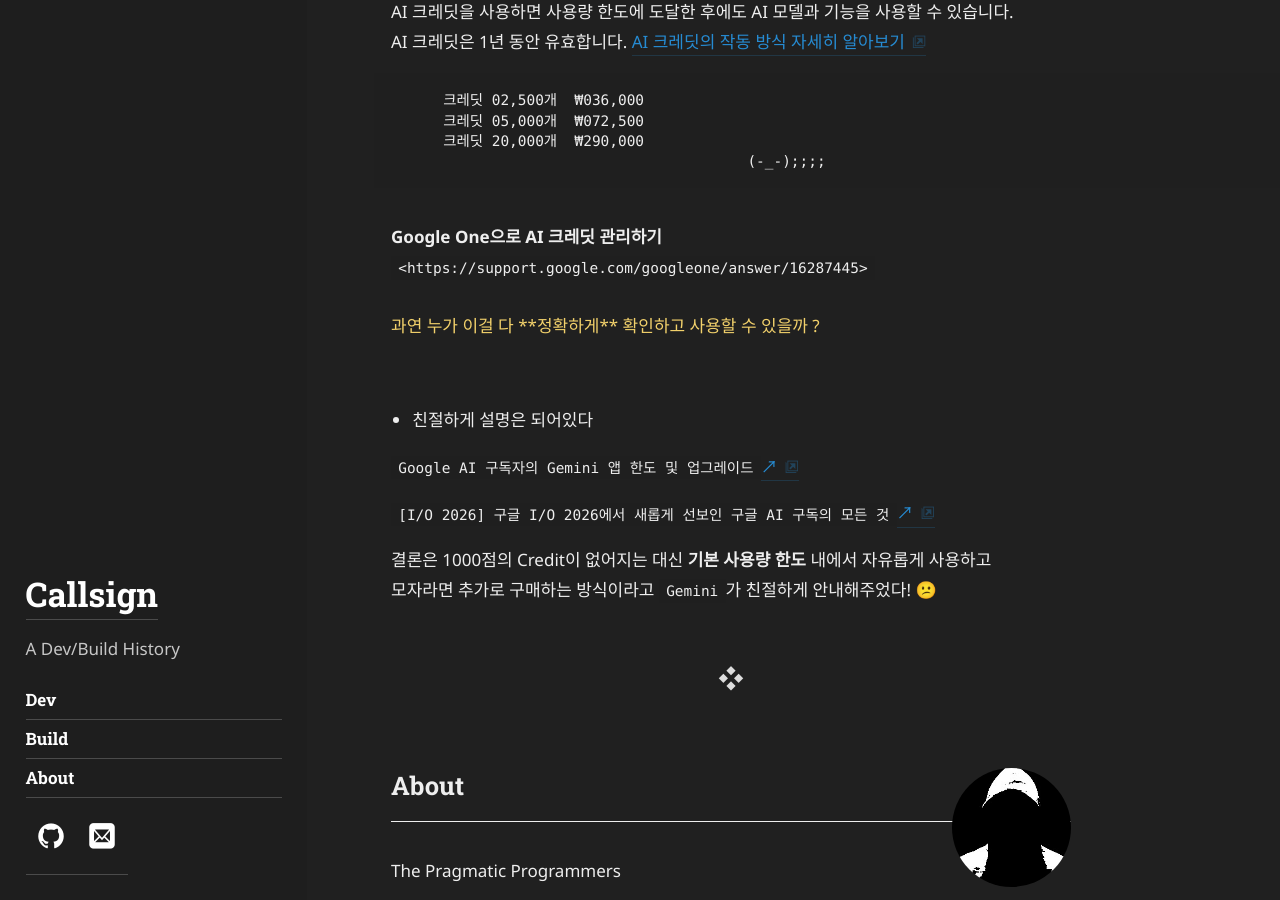
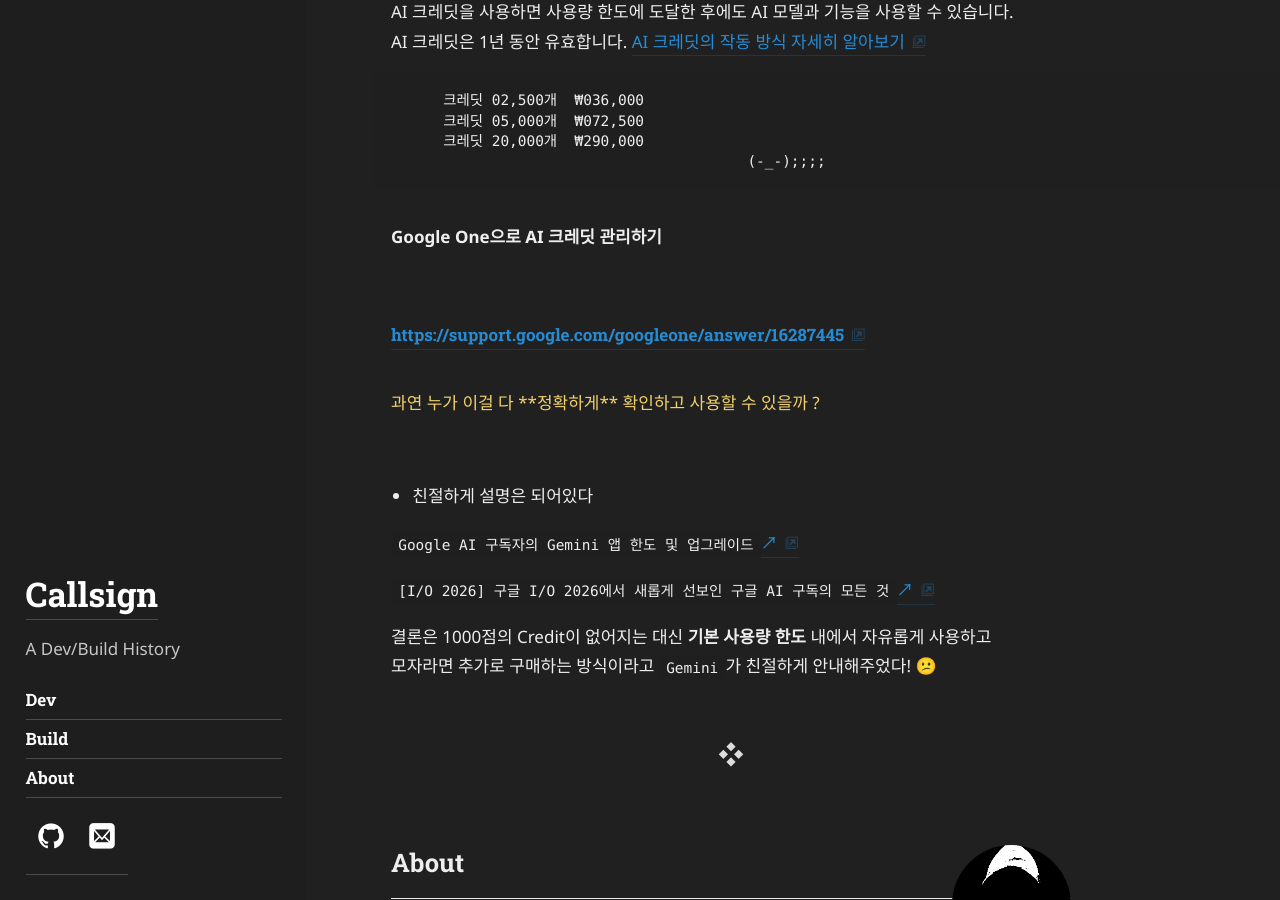
Before and after one commit to callsign88/callsign88.github.io, a Jekyll site: the page built from _posts/2026-05-26-Post-AIPro.md, in a window 1280 px wide and 900 px high, scrolled down 2607 px. Built offline with Jekyll 4.4.1, drawn with Linux system fonts in a browser that asks for light colours; some web fonts are replaced.

Commit message:
Minor update to Post-AIPro.md

```diff
--- a/_posts/2026-05-26-Post-AIPro.md
+++ b/_posts/2026-05-26-Post-AIPro.md
@@ -75,11 +75,10 @@
                                              (-_-);;;;
 
 **Google One으로 AI 크레딧 관리하기**<br>
-`<https://support.google.com/googleone/answer/16287445>`<br>
+###### <https://support.google.com/googleone/answer/16287445><br>
 <br>
 <sapn style="color:#f2d16b;">과연 누가 이걸 다 **정확하게**   확인하고 사용할 수 있을까 ? </sapn>
 <br>
-
 * 친절하게 설명은 되어있다
 
 `Google AI 구독자의 Gemini 앱 한도 및 업그레이드`[↗](https://support.google.com/gemini/answer/16275805?hl=ko)
```
